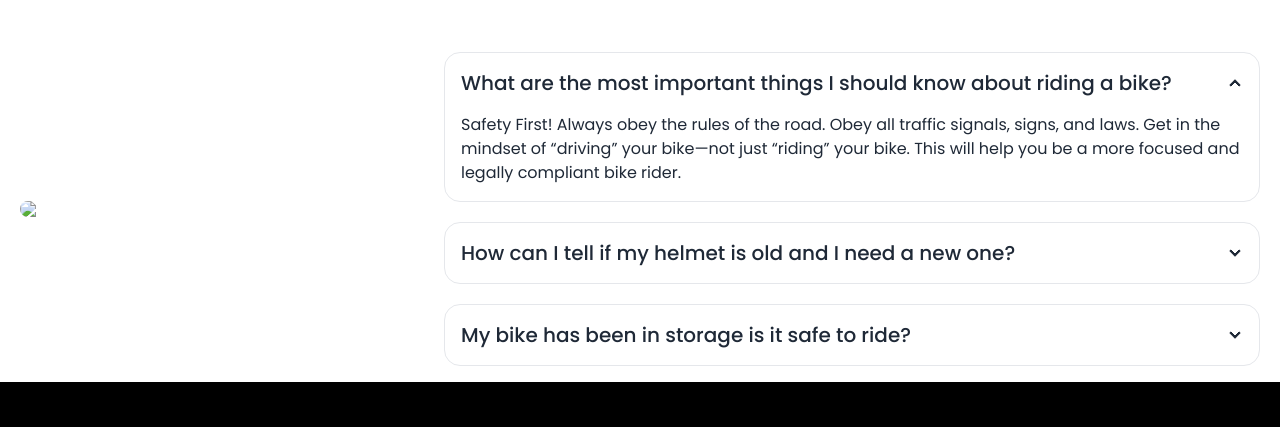
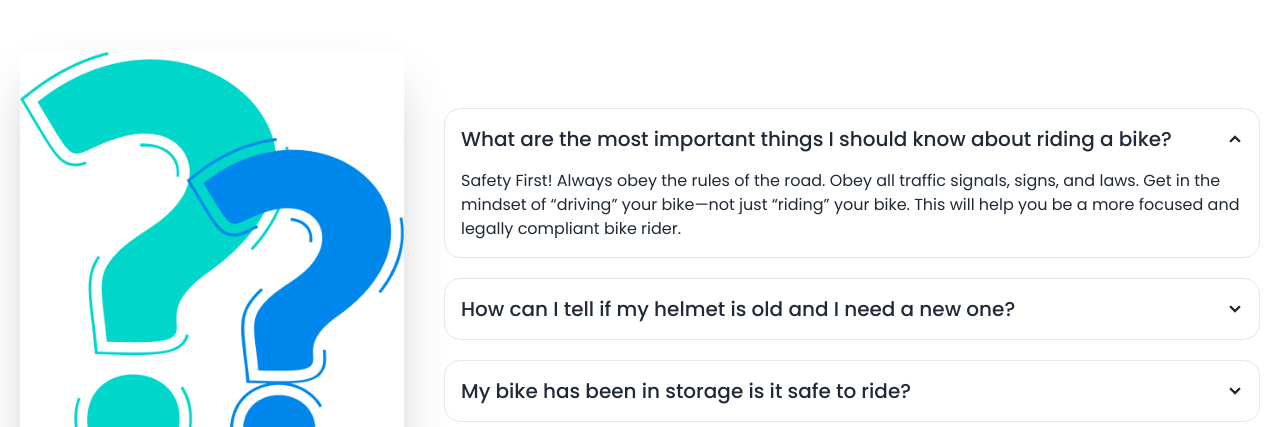
Before and after one commit to srssieam/bike-zone, a plain HTML site: page index.html in a window 1280 px wide. Shown: the part 2352-2779 px from the top of the page. Drawn offline with nearby package versions, Linux system fonts and the light colour scheme.

Commit message:
fixed image related problems

```diff
--- a/index.html
+++ b/index.html
@@ -276,7 +276,7 @@
             <h2 class="text-5xl font-semibold text-center mb-12"><h2 class="text-5xl font-semibold text-center mb-12">Frequently Asked <span class="text-bike-primary">Questions</span></h2>
             <div class="hero">
                 <div class="hero-content flex-col lg:gap-10 lg:flex-row">
-                    <img src="/images//others/faq.png" class="lg:max-w-sm rounded-lg shadow-2xl w-3/4" />
+                    <img src="images/others/faq.png" class="lg:max-w-sm rounded-lg shadow-2xl w-3/4" />
                     <div class="space-y-5">
                         <div class="collapse collapse-arrow border">
                             <input type="radio" name="my-accordion-2" checked="checked" />
```
